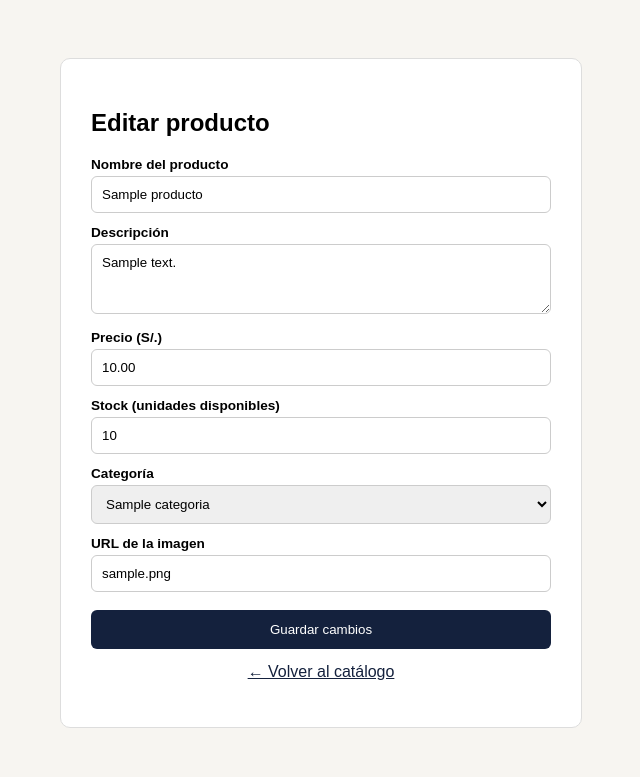
After one commit to assassinlgante-web/Tienda-Online-con-Login, a PHP site: page /Tienda-Online-con-Login/editar_producto.php?id=1 in a window 1280 px wide. The commit adds this page. Shown: the top 777 px of the page, without its empty margins (319-959 px from the left). Run offline with PHP 8.4, Linux system fonts and the light colour scheme; the visitor is signed in with stand-in values (Sample User, id 1); tables that the repository leaves empty hold one stand-in row (values such as "Sample post"); a stand-in replaces the project's code that opens the database connection.

Commit message:
Completar CRUD de productos: editar, eliminar, y tarjeta de agregar en el grid

```diff
--- /dev/null
+++ b/editar_producto.php
@@ -0,0 +1,141 @@
+<?php
+// editar_producto.php
+// Formulario para modificar un producto existente. Protegido: solo admin.
+// Recibe el id del producto por la URL: editar_producto.php?id=3
+
+session_start();
+require_once "conexion.php";
+
+if (!isset($_SESSION["usuario_id"])) {
+    header("Location: login.php");
+    exit;
+}
+if (($_SESSION["usuario_rol"] ?? "") !== "admin") {
+    header("Location: productos.php?error=sin_permiso");
+    exit;
+}
+
+$id = $_GET["id"] ?? $_POST["id"] ?? null;
+if (!$id || !is_numeric($id)) {
+    header("Location: productos.php");
+    exit;
+}
+
+$errores = [];
+$exito = false;
+
+// --- Si envían el formulario (POST), actualizamos ---
+if ($_SERVER["REQUEST_METHOD"] === "POST") {
+    $nombre = trim($_POST["nombre"] ?? "");
+    $descripcion = trim($_POST["descripcion"] ?? "");
+    $precio = $_POST["precio"] ?? "";
+    $stock = $_POST["stock"] ?? "";
+    $categoria_id = $_POST["categoria_id"] ?? "";
+    $imagen_url = trim($_POST["imagen_url"] ?? "");
+
+    if (strlen($nombre) < 3) $errores[] = "El nombre debe tener al menos 3 letras.";
+    if (!is_numeric($precio) || $precio <= 0) $errores[] = "El precio debe ser un número mayor a 0.";
+    if (!is_numeric($stock) || $stock < 0) $errores[] = "El stock debe ser un número igual o mayor a 0.";
+    if ($categoria_id === "") $errores[] = "Selecciona una categoría.";
+
+    if (empty($errores)) {
+        $stmt = mysqli_prepare($conexion, "UPDATE PRODUCTO SET cat_id=?, pro_nombre=?, pro_descripcion=?, pro_precio=?, pro_stock=?, pro_imagen_url=? WHERE pro_id=?");
+        mysqli_stmt_bind_param($stmt, "issdisi", $categoria_id, $nombre, $descripcion, $precio, $stock, $imagen_url, $id);
+
+        if (mysqli_stmt_execute($stmt)) {
+            $exito = true;
+        } else {
+            $errores[] = "Error al actualizar: " . mysqli_error($conexion);
+        }
+        mysqli_stmt_close($stmt);
+    }
+}
+
+// --- Cargamos los datos actuales del producto (para mostrar en el formulario) ---
+$stmt = mysqli_prepare($conexion, "SELECT * FROM PRODUCTO WHERE pro_id = ?");
+mysqli_stmt_bind_param($stmt, "i", $id);
+mysqli_stmt_execute($stmt);
+$resultado = mysqli_stmt_get_result($stmt);
+$producto = mysqli_fetch_assoc($resultado);
+mysqli_stmt_close($stmt);
+
+if (!$producto) {
+    header("Location: productos.php");
+    exit;
+}
+
+// Si acabamos de guardar con éxito, refrescamos los datos mostrados con lo nuevo
+if ($exito) {
+    $producto["cat_id"] = $categoria_id;
+    $producto["pro_nombre"] = $nombre;
+    $producto["pro_descripcion"] = $descripcion;
+    $producto["pro_precio"] = $precio;
+    $producto["pro_stock"] = $stock;
+    $producto["pro_imagen_url"] = $imagen_url;
+}
+
+$categorias = mysqli_query($conexion, "SELECT cat_id, cat_nombre FROM CATEGORIA ORDER BY cat_nombre");
+?>
+<!DOCTYPE html>
+<html lang="es">
+<head>
+<meta charset="UTF-8">
+<title>Editar producto</title>
+<style>
+  body{ font-family:sans-serif; background:#F7F5F1; display:flex; justify-content:center; padding:50px 20px; }
+  .box{ background:#fff; border:1px solid #ddd; border-radius:10px; padding:30px; width:100%; max-width:460px; }
+  label{ display:block; font-size:0.85rem; font-weight:600; margin:12px 0 4px; }
+  input, select, textarea{ width:100%; padding:10px; border:1px solid #ccc; border-radius:6px; box-sizing:border-box; font-family:inherit; }
+  textarea{ resize:vertical; min-height:70px; }
+  button{ width:100%; padding:12px; background:#14213D; color:#fff; border:none; border-radius:6px; cursor:pointer; margin-top:18px; }
+  .error{ background:#fdecea; color:#c1121f; padding:10px; border-radius:6px; margin-bottom:12px; font-size:0.9rem; }
+  .exito{ background:#e8f6f3; color:#2A9D8F; padding:10px; border-radius:6px; margin-bottom:12px; font-size:0.9rem; }
+  a{ color:#14213D; }
+</style>
+</head>
+<body>
+<div class="box">
+  <h2>Editar producto</h2>
+
+  <?php if (!empty($errores)): ?>
+    <div class="error"><?php foreach ($errores as $e): ?><?= htmlspecialchars($e) ?><br><?php endforeach; ?></div>
+  <?php endif; ?>
+
+  <?php if ($exito): ?>
+    <div class="exito">✓ Producto actualizado correctamente.</div>
+  <?php endif; ?>
+
+  <form method="POST" action="editar_producto.php?id=<?= $id ?>">
+    <input type="hidden" name="id" value="<?= $id ?>">
+
+    <label>Nombre del producto</label>
+    <input type="text" name="nombre" value="<?= htmlspecialchars($producto['pro_nombre']) ?>">
+
+    <label>Descripción</label>
+    <textarea name="descripcion"><?= htmlspecialchars($producto['pro_descripcion']) ?></textarea>
+
+    <label>Precio (S/.)</label>
+    <input type="number" step="0.01" name="precio" value="<?= htmlspecialchars($producto['pro_precio']) ?>">
+
+    <label>Stock (unidades disponibles)</label>
+    <input type="number" name="stock" value="<?= htmlspecialchars($producto['pro_stock']) ?>">
+
+    <label>Categoría</label>
+    <select name="categoria_id">
+      <?php while ($cat = mysqli_fetch_assoc($categorias)): ?>
+        <option value="<?= $cat["cat_id"] ?>" <?= ($cat["cat_id"] == $producto["cat_id"]) ? "selected" : "" ?>>
+          <?= htmlspecialchars($cat["cat_nombre"]) ?>
+        </option>
+      <?php endwhile; ?>
+    </select>
+
+    <label>URL de la imagen</label>
+    <input type="text" name="imagen_url" value="<?= htmlspecialchars($producto['pro_imagen_url']) ?>">
+
+    <button type="submit">Guardar cambios</button>
+  </form>
+
+  <p style="text-align:center; margin-top:14px;"><a href="productos.php">← Volver al catálogo</a></p>
+</div>
+</body>
+</html>
```
Also changed, not shown: eliminar_producto.php (added, +44 -0 lines), productos.php (+38 -1 lines).
